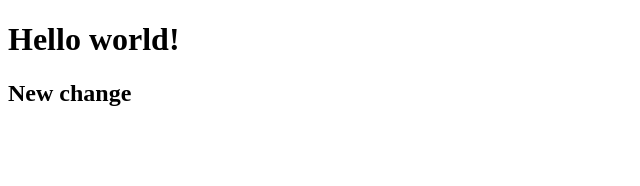
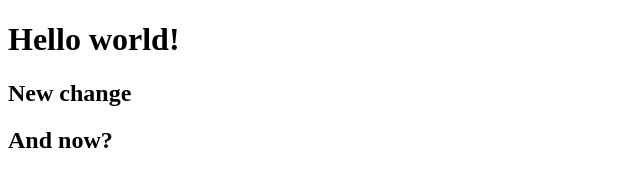
Before and after one commit to ivuotto/Prueba, a plain HTML site: page index.html in a window 1280 px wide. Shown: the whole page, without its empty margins (0-640 px from the left). Drawn offline with Linux system fonts and the light colour scheme.

Commit message:
Update index 2
And now?

```diff
--- a/index.html
+++ b/index.html
@@ -7,5 +7,6 @@
   <body>
     <h1>Hello world!</h1>
     <h2>New change</h2>
+    <h2>And now?</h2>
   </body>
 </html>
```
